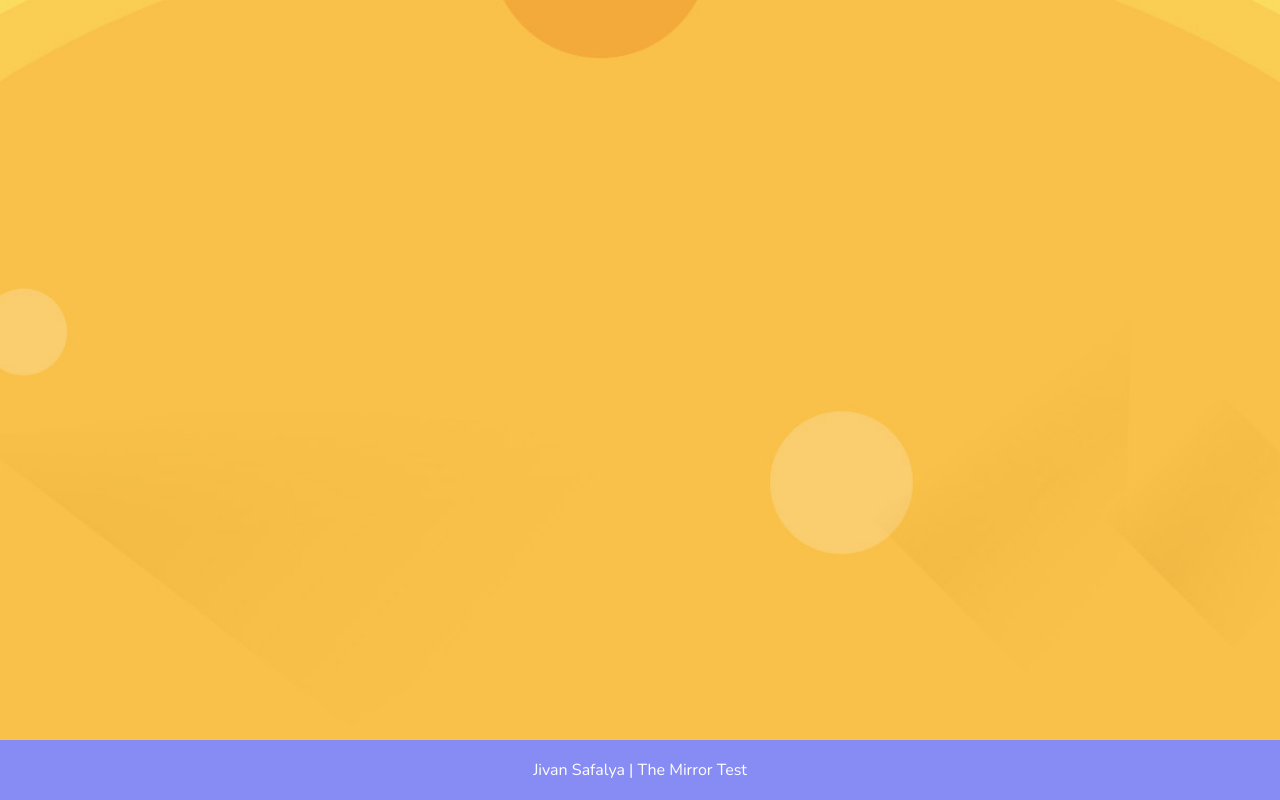
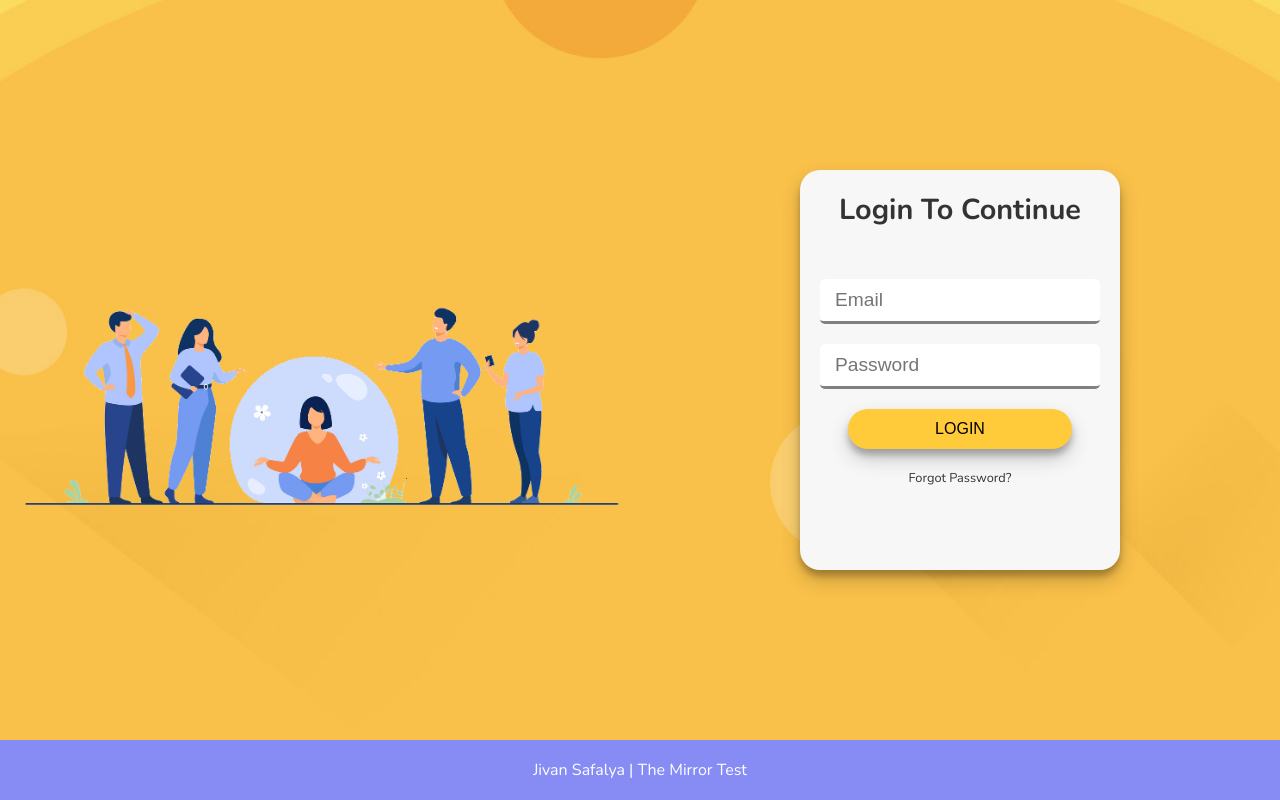
Before and after one commit to nehjoshi/The-Mirror-Test-Next, a Next.js app: page /login in a window 1280 px wide. Built offline with nearby package versions, Linux system fonts and the light colour scheme.

Commit message:
Created login page

```diff
--- /dev/null
+++ b/app/api/auth/login/route.js
@@ -0,0 +1,3 @@
+export const POST = async (req, res) => {
+    const { email, password } = await req.json();
+}
--- a/app/login/page.jsx
+++ b/app/login/page.jsx
@@ -1,9 +1,36 @@
+import Image from 'next/image';
 import styles from './page.module.css';
 
 const Login = () => {
   return (
     <section className={styles.container}>
-
+      <div className={styles.box}>
+        <div className={styles.imgContainer}>
+          <Image
+            src="/login.png"
+            alt="Login image"
+            className={styles.img}
+            fill={true}
+          />
+        </div>
+        <div className={styles.formContainer}>
+          <div className={styles.form}>
+            <h1 className={styles.title}>Login To Continue</h1>
+            <input
+              type="text"
+              placeholder="Email"
+              className={styles.input}
+            />
+            <input
+              type="password"
+              placeholder="Password"
+              className={styles.input}
+            />
+            <button className={styles.btn}>Login</button>
+            <span className={styles.forgot}>Forgot Password?</span>
+          </div>
+        </div>
+      </div>
     </section>
   )
 }
--- a/app/login/page.module.css
+++ b/app/login/page.module.css
@@ -4,4 +4,84 @@
     background-size: cover;
     background-position: center;
     background-repeat: no-repeat;
+    display: flex;
+    justify-content: center;
+    align-items: center;
 }
+.box {
+    display: flex;
+    width: 100%;
+    justify-content: center;
+}
+.imgContainer {
+    width: 50%;
+    height: 400px;
+    position: relative;
+}
+.img {
+    object-fit: contain;
+    height: 300px;
+}
+.formContainer {
+    width: 50%;
+    display: flex;
+    flex-direction: column;
+    justify-content: center;
+    align-items: center;
+}
+.form {
+    color: #333333;
+    width: 320px;
+    height: 400px;
+    padding: 20px 20px;
+    position: relative;
+    box-shadow: rgba(0, 0, 0, 0.19) 0px 10px 20px, rgba(0, 0, 0, 0.23) 0px 6px 6px;
+    border-radius: 20px;
+    background-color: #f7f7f7;
+    display: flex;
+    flex-direction: column;
+    align-items: center;
+    gap: 20px;
+}
+.title {
+    text-align: center;
+    font-size: 1.8rem;
+    margin-bottom: 30px;
+}
+.input {
+    width: 100%;
+    height: 45px;
+    border-radius: 5px;
+    border: none;
+    border-bottom: 3px solid rgb(128, 128, 128);
+    padding: 0 15px;
+    outline: none;
+    font-size: 1.2rem;
+}
+.btn {
+    color: black;
+    width: 80%;
+    height: 40px;
+    display: flex;
+    position: relative;
+    box-shadow: rgba(0, 0, 0, 0.19) 0px 10px 20px, rgba(0, 0, 0, 0.23) 0px 6px 6px;
+    transition: all 0.2s ease;
+    align-items: center;
+    border-radius: 30px;
+    font-size: 1rem;
+    border: none;
+    text-transform: uppercase;
+    justify-content: center;
+    background-color: #ffcb3b;
+    cursor: pointer;
+}
+.btn:hover {
+    background-color: #ddb033;
+    transform: scale(1.05);
+}
+.forgot {
+    text-align: right !important;
+    font-size: 0.8rem;
+    color: #333333;
+    cursor: pointer;
+}
```
Also changed, not shown: app/api/auth/register/route.js (added), public/login.png (added).
